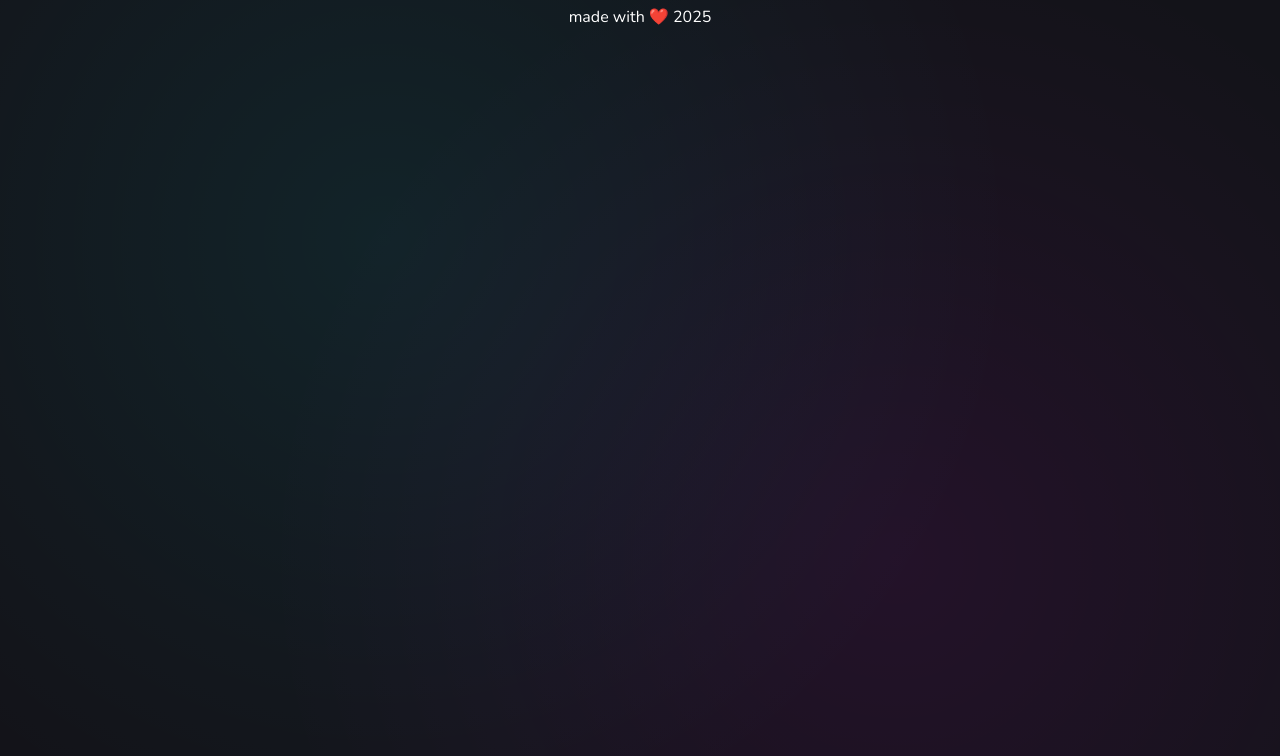
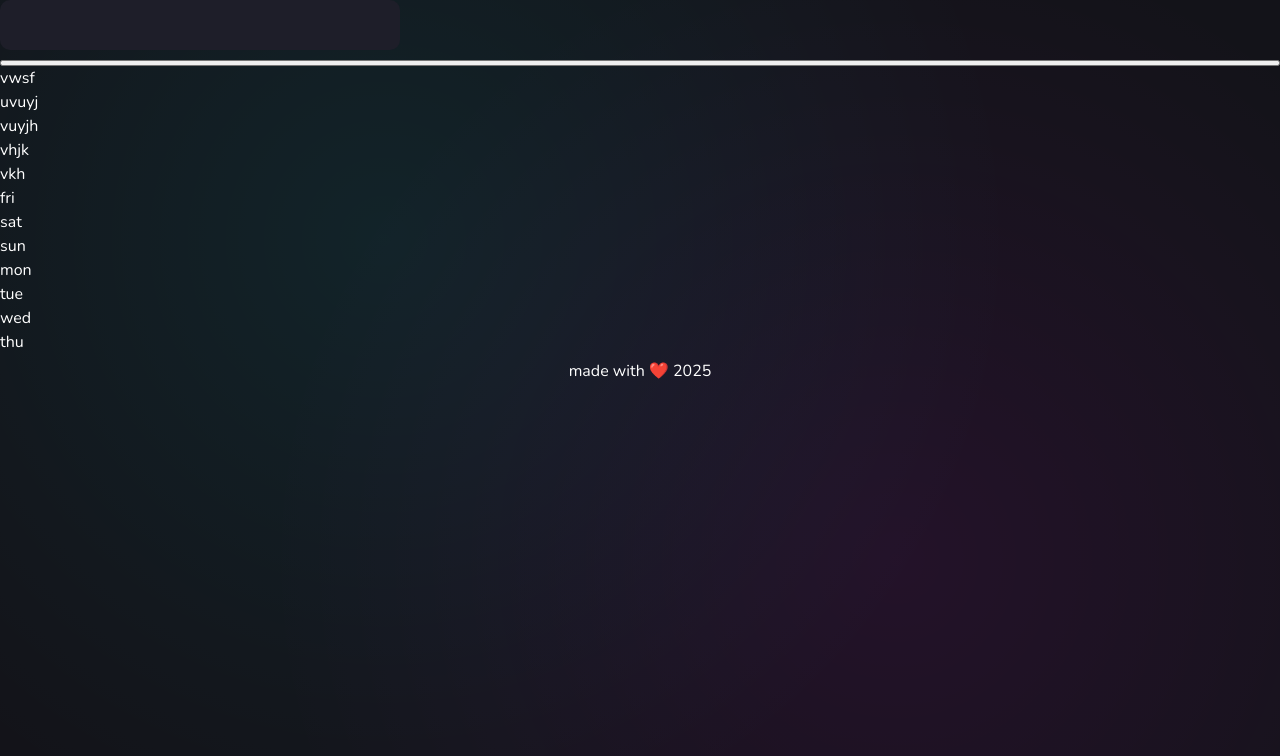
Before and after one commit to Soham-Powar/Weather-App, a website built with webpack: page src/template.html in a window 1280 px wide. Built offline with nearby package versions, Linux system fonts and the light colour scheme.

Commit message:
Complete dom structure of weather details page.

```diff
--- a/src/template.html
+++ b/src/template.html
@@ -24,12 +24,47 @@
 	</div> -->
 	<div class="main-container">
 		<div class="weather-div">
-			<div class="search-bar"></div>
-			<div class="day-weather"></div>
+			<div class="search-bar">
+				<form action="">
+					<input type="text"></input>
+					<button type="submit"></button>
+				</form>
+			</div>
+			<div class="day-weather">
+				<div class="upper-weather">
+					<div class="left">
+						<div class="location"></div>
+						<div class="date"></div>
+					</div>
+					<div class="time"></div>
+				</div>
+				<div class="lower-weather">
+					<div class="lower-left">
+						<div class="temp"></div>
+						<div class="temp-minmax"></div>
+						<div class="details"></div>
+					</div>
+					<div class="weather-icon"></div>
+				</div>
+			</div>
 		</div>
 		<div class="details">
-			<div class="weather-details"></div>
-			<div class="week-forecast"></div>
+			<div class="weather-details">
+				<div>vwsf</div>
+				<div>uvuyj</div>
+				<div>vuyjh</div>
+				<div>vhjk</div>
+				<div>vkh</div>
+			</div>
+			<div class="week-forecast">
+				<div>fri</div>
+				<div>sat</div>
+				<div>sun</div>
+				<div>mon</div>
+				<div>tue</div>
+				<div>wed</div>
+				<div>thu</div>
+			</div>
 		</div>
 	</div>
 	<footer></footer>
```
